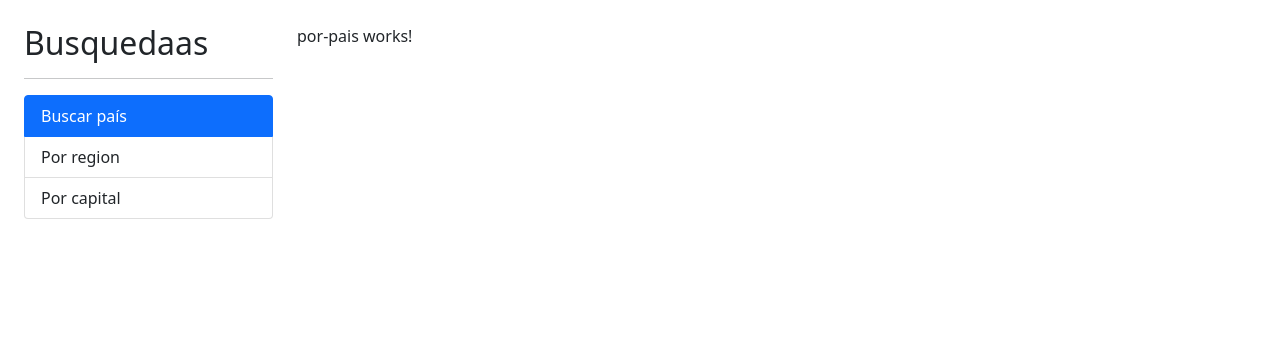
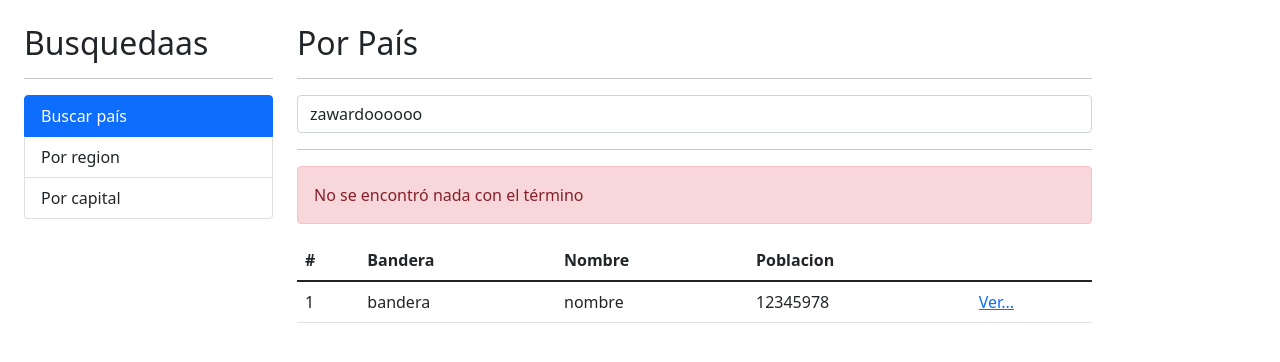
Before and after one commit to kafloid/CountriesAngularApp, an Angular app: page / in a window 1280 px wide. Shown: the top 362 px of the page. Built offline with nearby package versions, Linux system fonts and the light colour scheme.

Commit message:
minor changes

```diff
--- a/src/app/pais/pages/por-pais/por-pais.component.html
+++ b/src/app/pais/pages/por-pais/por-pais.component.html
@@ -1 +1,41 @@
-<p>por-pais works!</p>
+<h2>Por País</h2>
+<hr>
+<div class="row">
+    <div class="col">
+        <form (ngSubmit)="buscar()" autocomplete="off">
+            <input class="form-control" type="text" name="termino" [(ngModel)]="termino" placeholder="Buscar país..." />
+        </form>
+    </div>
+</div>
+
+<hr>
+<div class="alert alert-danger">
+    No se encontró nada con el término
+</div>
+
+<div class="row">
+    <div class="col">
+        <table class="table table-hover">
+            <thead>
+                <tr>
+                    <th>#</th>
+                    <th>Bandera</th>
+                    <th>Nombre</th>
+                    <th>Poblacion</th>
+                    <th></th>
+                </tr>
+            </thead>
+            <tbody>
+                <tr>
+                    <td>1</td>
+                    <td>bandera</td>
+                    <td>nombre</td>
+                    <td>12345978</td>
+                    <td>
+                        <a href="/pais:cri">Ver...</a>
+                    </td>
+                </tr>
+            </tbody>
+        </table>
+    </div>
+</div>
--- a/src/app/pais/pages/por-pais/por-pais.component.ts
+++ b/src/app/pais/pages/por-pais/por-pais.component.ts
@@ -1,4 +1,4 @@
-import { Component, OnInit } from '@angular/core';
+import { Component } from '@angular/core';
 
 @Component({
   selector: 'app-por-pais',
@@ -6,11 +6,14 @@
   styles: [
   ]
 })
-export class PorPaisComponent implements OnInit {
+export class PorPaisComponent {
+
+  termino: string = 'zawardoooooo';
 
   constructor() { }
 
-  ngOnInit(): void {
+  buscar() {
+    console.log(this.termino);
   }
 
 }
--- a/src/app/pais/pais.module.ts
+++ b/src/app/pais/pais.module.ts
@@ -1,5 +1,6 @@
 import { NgModule } from '@angular/core';
 import { CommonModule } from '@angular/common';
+import { FormsModule } from '@angular/forms';
 import { PorCapitalComponent } from './pages/por-capital/por-capital.component';
 import { PorPaisComponent } from './pages/por-pais/por-pais.component';
 import { PorRegionComponent } from './pages/por-region/por-region.component';
@@ -21,7 +22,8 @@
     VerPaisComponent
   ],
   imports: [
-    CommonModule
+    CommonModule,
+    FormsModule
   ]
 })
 export class PaisModule { }
```
